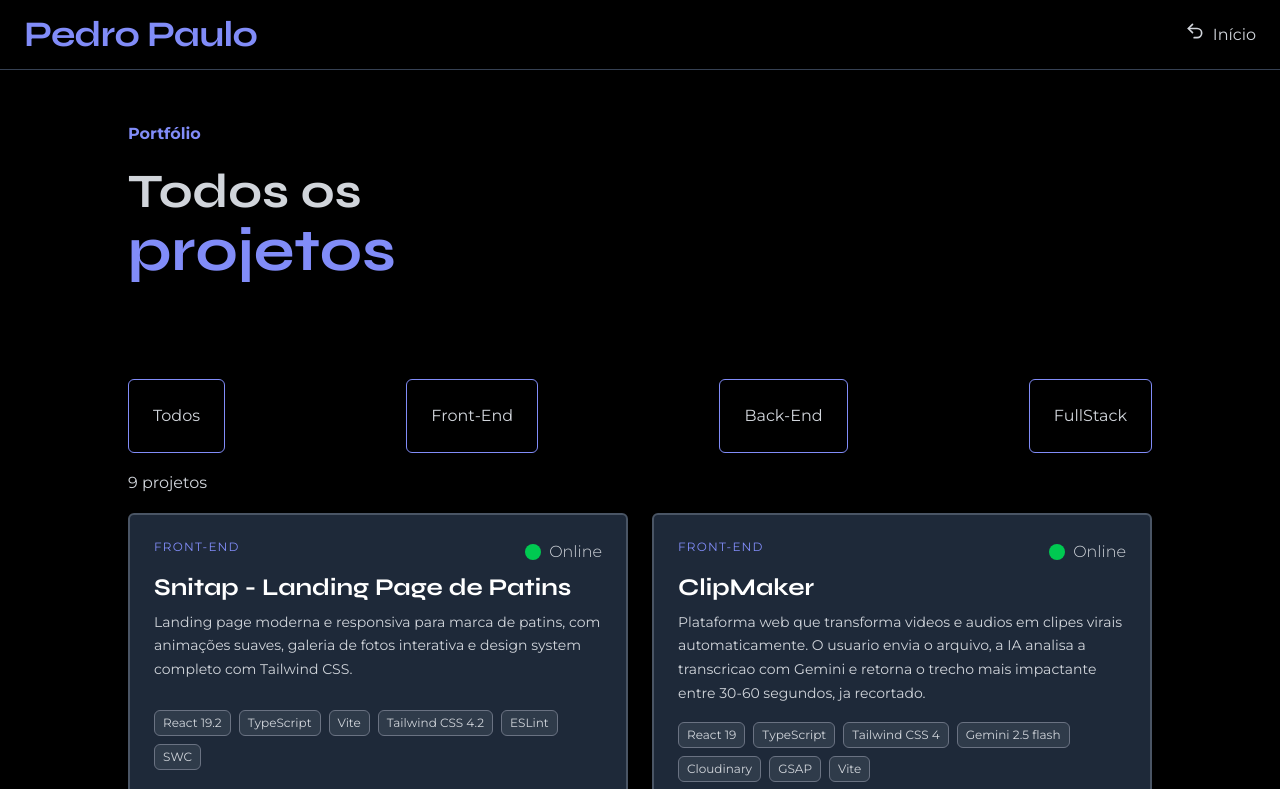
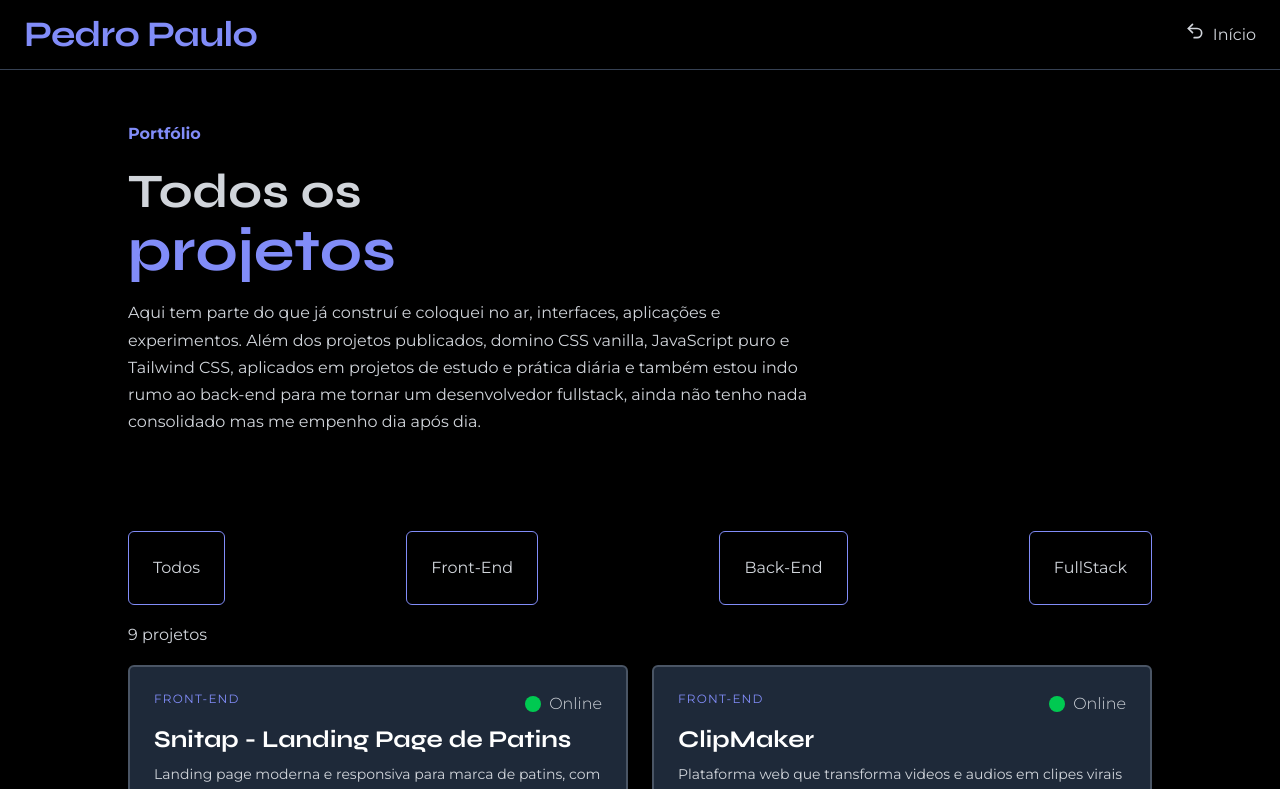
Before and after one commit to P3dr0PRR/portifa-16-03-26, a React (Vite) app: page /projetos in a window 1280 px wide. Shown: the top 789 px of the page. Built offline with nearby package versions, Linux system fonts and the light colour scheme.

Commit message:
docs: atualização do  texto descritivo da página de projetos

```diff
--- a/src/components/projectCard/projects/hero/heroProjs.tsx
+++ b/src/components/projectCard/projects/hero/heroProjs.tsx
@@ -10,14 +10,14 @@ export function HeroProjs() {
         </span>
       </h2>
 
-      {/* <p className="text-text-default">
+      <p className="text-text-default">
         Aqui tem parte do que já construí e coloquei no ar, interfaces,
         aplicações e experimentos. Além dos projetos publicados, domino CSS
         vanilla, JavaScript puro e Tailwind CSS, aplicados em projetos de estudo
         e prática diária e também estou indo rumo ao back-end para me tornar um
         desenvolvedor fullstack, ainda não tenho nada consolidado mas me empenho
         dia após dia.
-      </p> */}
+      </p>
     </section>
   );
 }
```
